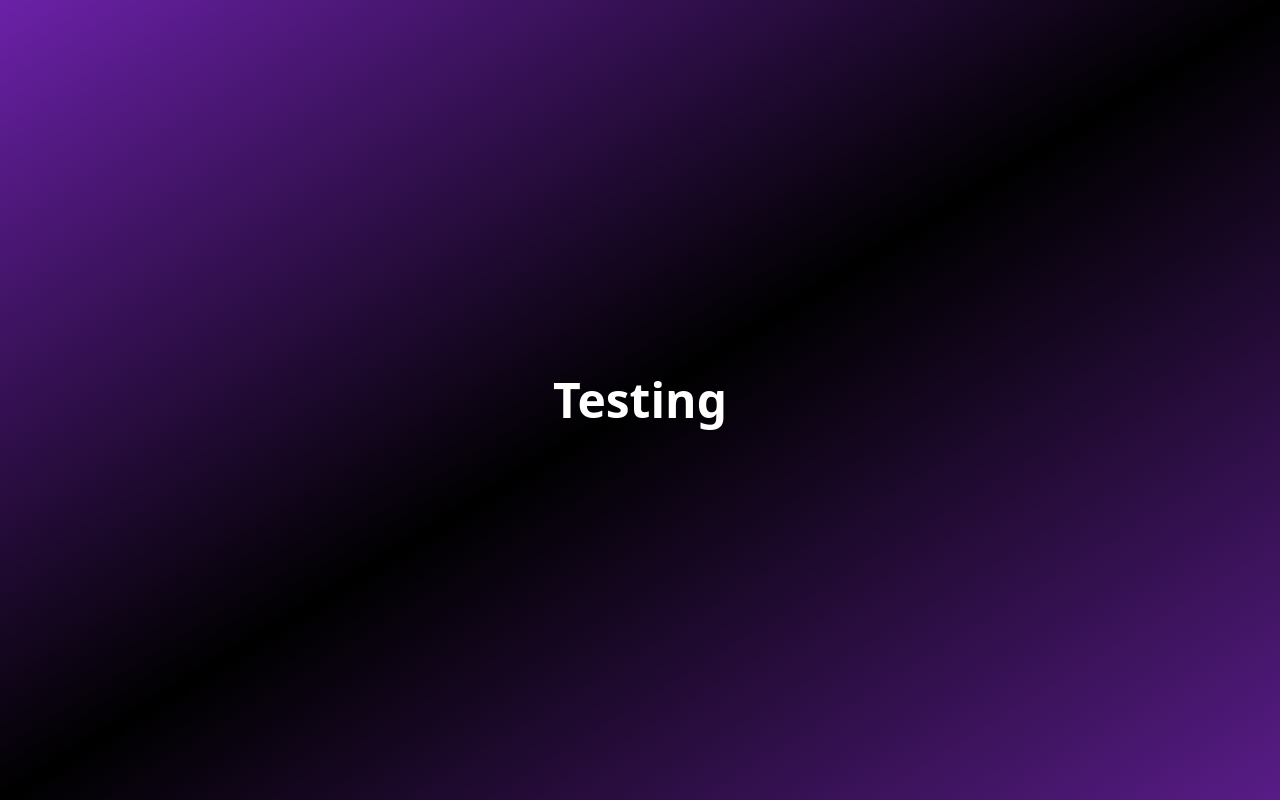
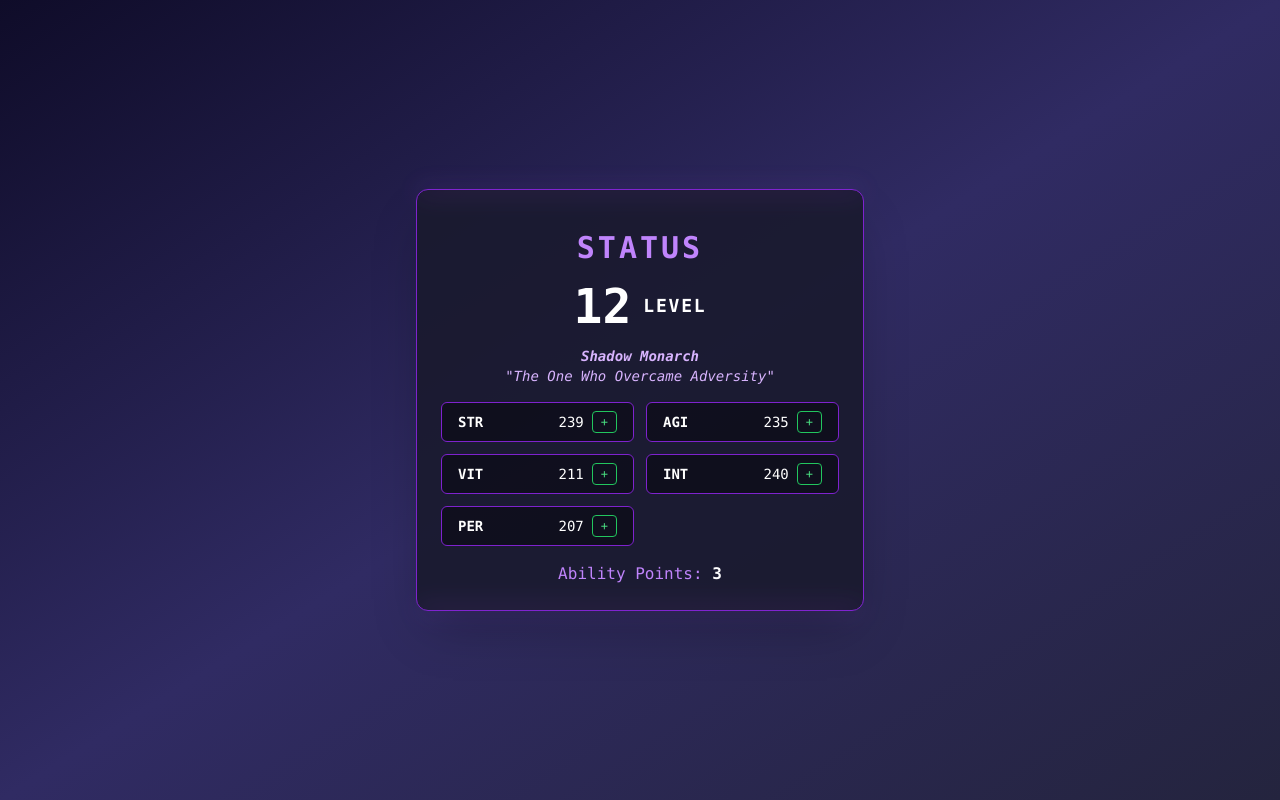
Before and after one commit to qjustinq/solo-leveling-the-system, a React (Vite) app in the folder solo-leveling-the-system-vite/: page / in a window 1280 px wide. Built offline with nearby package versions, Linux system fonts and the light colour scheme.

Commit message:
trial design for the website
trial design fixing/polishing next

```diff
--- a/solo-leveling-the-system-vite/src/App.tsx
+++ b/solo-leveling-the-system-vite/src/App.tsx
@@ -1,7 +1,81 @@
+import { useState } from 'react';
+
+type StatType = 'STR' | 'AGI' | 'VIT' | 'INT' | 'PER';
+
 export default function App() {
+  const [level, setLevel] = useState(12);
+  const [abilityPoints, setAbilityPoints] = useState(3);
+  const [stats, setStats] = useState({
+    STR: 239,
+    AGI: 235,
+    VIT: 211,
+    INT: 240,
+    PER: 207,
+  });
+
+  const increaseStat = (stat: StatType) => {
+    if (abilityPoints <= 0) return;
+
+    setStats(prev => ({
+      ...prev,
+      [stat]: prev[stat] + 1,
+    }));
+    setAbilityPoints(prev => prev - 1);
+  };
+
   return (
-    <div className="min-h-screen bg-gradient-to-br from-purple-800 via-black to-purple-900 text-white flex items-center justify-center">
-      <h1 className="text-5xl font-bold">Testing</h1>
+    <div className="min-h-screen bg-gradient-to-br from-[#0f0c29] via-[#302b63] to-[#24243e] text-white flex items-center justify-center font-mono px-4">
+      <div className="relative w-full max-w-md bg-[#1a1a2e] bg-opacity-90 rounded-xl border border-purple-700 shadow-2xl p-6 space-y-4 animate-fadeIn">
+        {/* Glowing Top Border */}
+        <div className="absolute top-0 left-0 w-full h-[2px] bg-purple-500 blur-md animate-pulse" />
+
+        {/* STATUS */}
+        <h1 className="text-center text-3xl font-extrabold tracking-widest text-purple-400">STATUS</h1>
+
+        {/* LEVEL */}
+        <div className="flex justify-center items-center text-5xl font-extrabold text-white gap-3">
+          {level}
+          <span className="text-lg font-semibold tracking-widest">LEVEL</span>
+        </div>
+
+        {/* CLASS + TITLE */}
+        <div className="text-center text-purple-300 italic text-sm">
+          <p className="font-semibold">Shadow Monarch</p>
+          <p>"The One Who Overcame Adversity"</p>
+        </div>
+
+        {/* STATS */}
+        <div className="grid grid-cols-2 gap-3 mt-4 text-sm">
+          {(Object.keys(stats) as StatType[]).map((stat) => (
+            <div
+              key={stat}
+              className="flex justify-between items-center bg-black bg-opacity-40 px-4 py-2 rounded-md border border-purple-700 animate-bounceIn"
+            >
+              <span className="font-semibold">{stat}</span>
+              <div className="flex items-center gap-2">
+                <span>{stats[stat]}</span>
+                <button
+                  disabled={abilityPoints <= 0}
+                  onClick={() => increaseStat(stat)}
+                  className={`text-green-400 text-xs px-2 py-0.5 rounded border border-green-500 hover:bg-green-700 transition ${
+                    abilityPoints <= 0 ? 'opacity-30 cursor-not-allowed' : ''
+                  }`}
+                >
+                  +
+                </button>
+              </div>
+            </div>
+          ))}
+        </div>
+
+        {/* ABILITY POINTS */}
+        <div className="mt-4 text-center text-purple-400">
+          Ability Points: <span className="text-white font-bold">{abilityPoints}</span>
+        </div>
+
+        {/* Glowing Bottom Border */}
+        <div className="absolute bottom-0 left-0 w-full h-[2px] bg-purple-500 blur-md animate-pulse" />
+      </div>
     </div>
   );
 }
--- a/solo-leveling-the-system-vite/tailwind.config.ts
+++ b/solo-leveling-the-system-vite/tailwind.config.ts
@@ -6,8 +6,25 @@ const config: Config = {
     './src/**/*.{js,ts,jsx,tsx}',
   ],
   theme: {
-    extend: {},
+    extend: {
+      animation: {
+        fadeIn: 'fadeIn 0.8s ease-out forwards',
+        bounceIn: 'bounceIn 0.6s ease-out forwards',
+      },
+      keyframes: {
+        fadeIn: {
+          '0%': { opacity: "0", transform: 'scale(0.98)' },
+          '100%': { opacity: "1", transform: 'scale(1)' },
+        },
+        bounceIn: {
+          '0%': { transform: 'scale(0.8)', opacity: "0" },
+          '60%': { transform: 'scale(1.05)', opacity: "0" },
+          '100%': { transform: 'scale(1)' },
+        },
+      },
+    },
   },
+
   plugins: [],
 }
 
```
